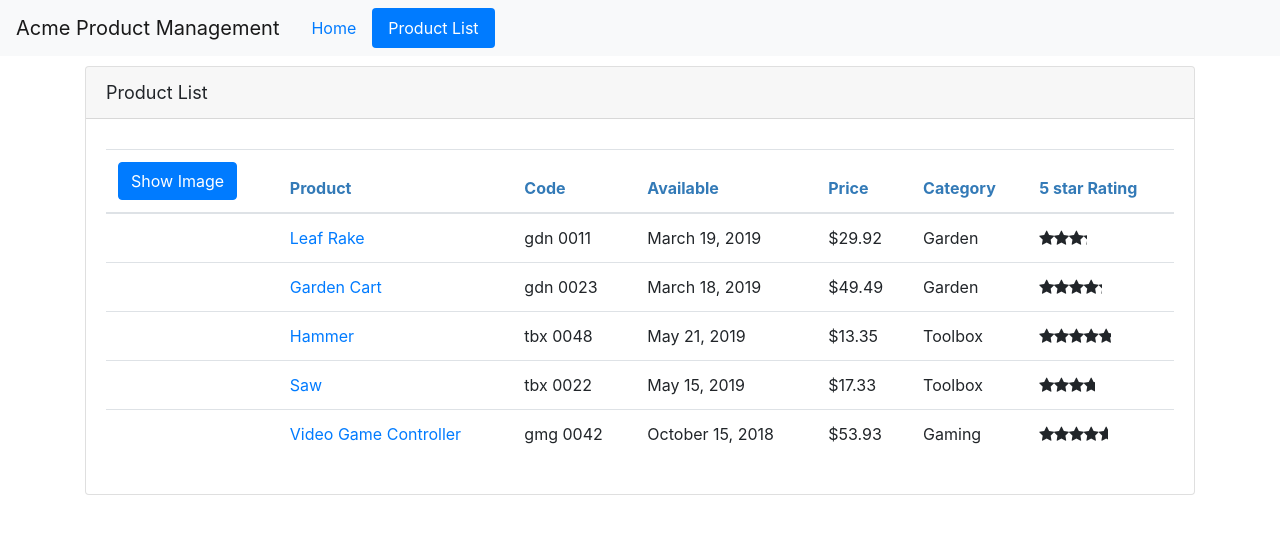
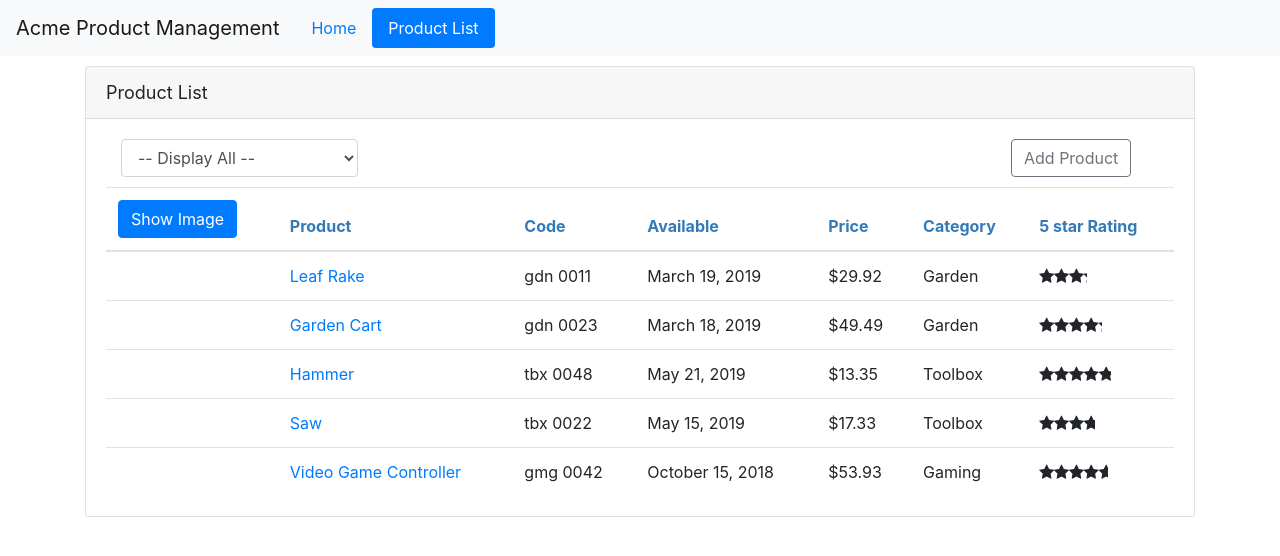
Before and after one commit to ukbr54/rxjs-angular-tutorial, an Angular app: page /products in a window 1280 px wide. Shown: the top 556 px of the page. Built offline with nearby package versions, Linux system fonts and the light colour scheme.

Commit message:
Reacting to action

```diff
--- a/src/app/products/product-list.component.html
+++ b/src/app/products/product-list.component.html
@@ -3,6 +3,23 @@
         {{pageTitle}}
     </div>
     <div class="card-body">
+      <div class="container">
+        <div class="row justify-content-between">
+          <div class="col-3">
+            <select class="form-control"
+                    (change)="onSelected($event.target.value)">
+                <option value="0">-- Display All --</option>
+                <option *ngFor="let category of categories$ | async"
+                        [value]="category.id">{{ category.name }}</option>
+            </select>
+          </div>
+          <div class="col-2">
+            <button type="button"
+                    class="btn btn-outline-secondary"
+                    (click)="onAdd()">Add Product</button>
+          </div>
+        </div>
+      </div>
         <!-- <div class="row">
             <div class='col-md-2'>Filter by:</div>
             <div class='col-md-4'>
@@ -15,7 +32,8 @@
           </div>
         </div> -->
         <div class="table-responsive">
-            <table class="table" *ngIf = 'products$ | async as products'>
+            <table class="table mb-0"
+                   *ngIf = 'products$ | async as products'>
                 <thead>
                     <tr>
                       <th>
--- a/src/app/products/product-list.component.ts
+++ b/src/app/products/product-list.component.ts
@@ -1,8 +1,9 @@
 import { Component, OnInit, ChangeDetectionStrategy } from '@angular/core';
 import { IProduct } from './products';
 import { ProductService } from './product.service';
-import { Observable, EMPTY } from 'rxjs';
-import { catchError } from 'rxjs/operators';
+import { Observable, EMPTY, Subject, combineLatest, BehaviorSubject } from 'rxjs';
+import { catchError, map, tap, startWith } from 'rxjs/operators';
+import { ProductCategoryService } from '../product-categories/product-category.service';
 
 
 @Component({
@@ -20,6 +21,56 @@ export class ProductListComponent {
    showImage: boolean = false;
    errorMessage: string;
 
+//    private categorySelectedSubject = new Subject<number>();
+   private categorySelectedSubject = new BehaviorSubject<number>(0);
+   categorySelectedAction$ = this.categorySelectedSubject.asObservable();
+
+   products$: Observable<IProduct[]> = combineLatest([
+       this.productService.productWithCategory$,
+       this.categorySelectedAction$
+        //  .pipe(
+        //      startWith(0)
+        //  )
+   ])
+   .pipe(
+        map(([products,selectedCategoryId]) =>
+            products.filter(product =>
+                selectedCategoryId ? product.categoryId === selectedCategoryId : true
+            )),
+        catchError(err => {
+              this.errorMessage = err;
+              return EMPTY;
+          })
+    );
+
+    categories$ = this.productCategoryService.productCategories$
+       .pipe(
+           catchError(err => {
+               this.errorMessage = err;
+               return EMPTY;
+           })
+       )
+
+   constructor(private productService: ProductService, private productCategoryService: ProductCategoryService){}
+
+   //Every time an action occured. The onSelected method is called each time the user selects an item from the category drop-down
+   //In the onSelected methods we use subject next method to emit the selected categoryId to the stream
+   onSelected(categoryId: string): void{
+      this.categorySelectedSubject.next(+categoryId);
+   }
+
+   onAdd() : void{
+       console.log("Not yet implemented");
+   }
+
+   toggleImage(): void{
+       this.showImage = !this.showImage;
+   }
+
+   onRatingClicked(message: string): void{
+       this.pageTitle = 'Product List: ' + message;
+   }
+
    /**_listFilter: string;
    get listFilter(): string {
        return this._listFilter;
@@ -30,23 +81,6 @@ export class ProductListComponent {
    }**/
 
    //filteredProducts: IProduct[];
-   products$: Observable<IProduct[]> = this.productService.productWithCategory$
-      .pipe(
-          catchError(err => {
-              this.errorMessage = err;
-              return EMPTY;
-          })
-        );
-
-   constructor(private productService: ProductService){}
-
-   toggleImage(): void{
-       this.showImage = !this.showImage;
-   }
-
-   onRatingClicked(message: string): void{
-       this.pageTitle = 'Product List: ' + message;
-   }
 
    // ngOnInit(): void {
     // this.productService.getProduct().subscribe(data => {
```
